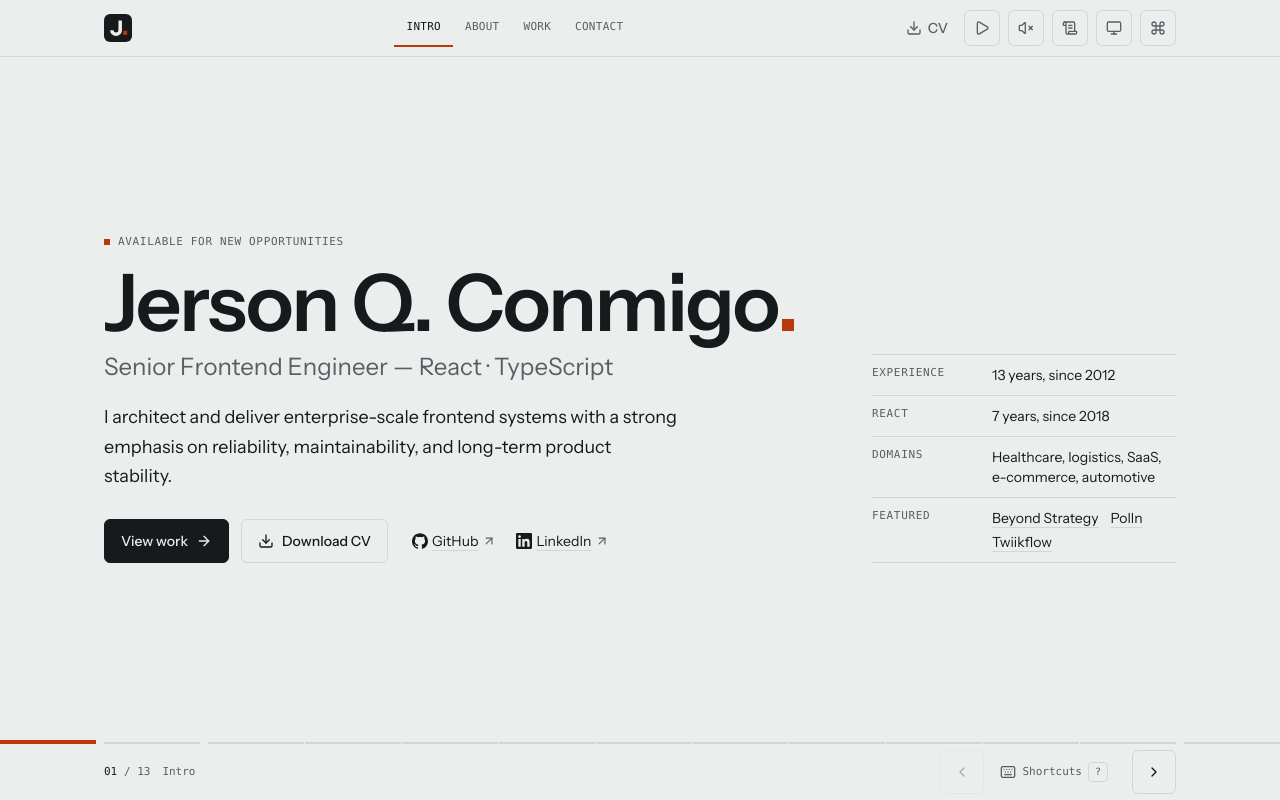
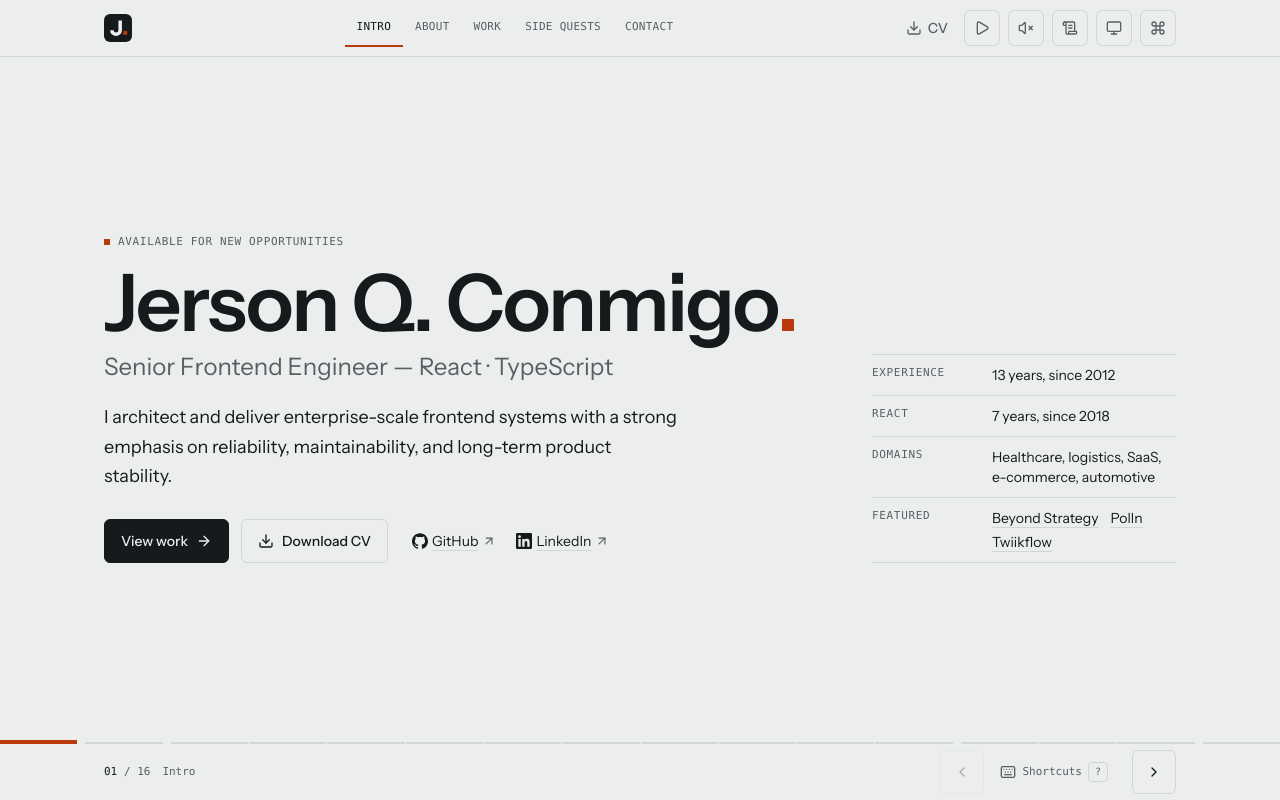
Before and after one commit to jersrej/jersrej.github.io, a React (Vite) app: page / in a window 1280 px wide. Built offline with nearby package versions, Linux system fonts and the light colour scheme; a web font is replaced by a local one.

Commit message:
add side quests section, non client work

```diff
--- a/src/commands.ts
+++ b/src/commands.ts
@@ -5,12 +5,14 @@ import {
   FileText,
   FolderOpen,
   GalleryHorizontal,
+  Gamepad2,
   Hand,
   Keyboard,
   Mail,
   Pause,
   Play,
   ScrollText,
+  Sparkles,
   SunMoon,
   User,
   Volume2,
@@ -19,6 +21,8 @@ import {
 } from 'lucide-react';
 import { GitHubIcon, LinkedInIcon } from './components/BrandIcons';
 import { links } from './data/links';
+import { splitTitle } from './data/projects';
+import { sideQuests } from './data/sideQuests';
 import type { Theme } from './hooks/useTheme';
 import type { ViewMode } from './hooks/useViewMode';
 
@@ -81,6 +85,14 @@ export const buildCommands = (ctx: CommandContext): Command[] => {
       keywords: 'work case studies',
       icon: FolderOpen,
       run: goTo('work')
+    },
+    {
+      id: 'quests',
+      group: 'Go to',
+      label: 'Side quests',
+      keywords: 'personal projects fun cool stuff playground',
+      icon: Sparkles,
+      run: goTo('quests')
     },
     {
       id: 'contact',
@@ -163,6 +175,17 @@ export const buildCommands = (ctx: CommandContext): Command[] => {
       icon: LinkedInIcon,
       run: openLink(links.linkedin)
     },
+    ...sideQuests.map(
+      ({ id, title, link }) =>
+        link !== undefined && {
+          id: `quest-${id}`,
+          group: 'Links',
+          label: `Open ${splitTitle(title).name}`,
+          keywords: 'side quest personal project',
+          icon: Gamepad2,
+          run: openLink(link)
+        }
+    ),
 
     {
       id: 'shortcuts',
--- a/src/components/DeckView.tsx
+++ b/src/components/DeckView.tsx
@@ -1,5 +1,13 @@
 import { useCallback, useEffect, useRef } from 'react';
-import { firstWorkIndex, sections, steps, workProjects, type SectionId } from '../data/deck';
+import {
+  firstQuestIndex,
+  firstWorkIndex,
+  sections,
+  steps,
+  workProjects,
+  type SectionId
+} from '../data/deck';
+import { sideQuests } from '../data/sideQuests';
 import { useAutoPlay } from '../hooks/useAutoPlay';
 import { useDeckInput } from '../hooks/useDeckInput';
 import { playTick } from '../utils/sound';
@@ -61,9 +69,9 @@ export const DeckView = ({
 
   const current = steps[index];
   const offsetOf = (id: SectionId) => sectionIds.indexOf(id) - sectionIds.indexOf(current.section);
-  // Outside the Work section this rests on the nearest project, so entering
+  // Outside its own section this rests on the nearest project, so entering
   // from either side lands on the right one
-  const projectIndex = Math.min(workProjects.length - 1, Math.max(0, index - firstWorkIndex));
+  const nearest = (first: number, count: number) => Math.min(count - 1, Math.max(0, index - first));
 
   return (
     <>
@@ -75,7 +83,22 @@ export const DeckView = ({
           <AboutSection />
         </Slide>
         <Slide offset={offsetOf('work')} label="Work">
-          <ProjectsSection projects={workProjects} activeIndex={projectIndex} />
+          <ProjectsSection
+            section="work"
+            heading="Work"
+            intro="Client work. Products I helped build and ship."
+            projects={workProjects}
+            activeIndex={nearest(firstWorkIndex, workProjects.length)}
+          />
+        </Slide>
+        <Slide offset={offsetOf('quests')} label="Side quests">
+          <ProjectsSection
+            section="quests"
+            heading="Side quests"
+            intro="Not client work. Just things I wanted to exist."
+            projects={sideQuests}
+            activeIndex={nearest(firstQuestIndex, sideQuests.length)}
+          />
         </Slide>
         <Slide offset={offsetOf('contact')} label="Contact">
           <ContactSection />
@@ -85,8 +108,10 @@ export const DeckView = ({
       <DeckControls index={index} onStep={step} onOpenShortcuts={onOpenShortcuts} />
 
       <p className="sr-only" aria-live="polite">
-        {current.project ? `Work: ${current.label}` : current.label}, slide {index + 1} of{' '}
-        {steps.length}
+        {current.project
+          ? `${sections.find((s) => s.id === current.section)?.label}: ${current.label}`
+          : current.label}
+        , slide {index + 1} of {steps.length}
         {autoPlay && ', auto play on'}
       </p>
     </>
--- a/src/components/PageView.tsx
+++ b/src/components/PageView.tsx
@@ -1,5 +1,6 @@
 import { useEffect, useLayoutEffect, useRef } from 'react';
-import { firstWorkIndex, indexFromHash, steps, workProjects } from '../data/deck';
+import { firstQuestIndex, firstWorkIndex, indexFromHash, steps, workProjects } from '../data/deck';
+import { sideQuests } from '../data/sideQuests';
 import { AboutSection } from './sections/AboutSection';
 import { ContactSection } from './sections/ContactSection';
 import { HeroSection } from './sections/HeroSection';
@@ -81,7 +82,24 @@ export const PageView = ({ index, go }: PageViewProps) => {
         <AboutSection />
       </section>
       <section id="work" aria-label="Work" className={anchor}>
-        <ProjectsSection projects={workProjects} activeIndex={index - firstWorkIndex} stacked />
+        <ProjectsSection
+          section="work"
+          heading="Work"
+          intro="Client work. Products I helped build and ship."
+          projects={workProjects}
+          activeIndex={index - firstWorkIndex}
+          stacked
+        />
+      </section>
+      <section id="quests" aria-label="Side quests" className={anchor}>
+        <ProjectsSection
+          section="quests"
+          heading="Side quests"
+          intro="Not client work. Just things I wanted to exist."
+          projects={sideQuests}
+          activeIndex={index - firstQuestIndex}
+          stacked
+        />
       </section>
       {/* Tall enough that Contact can reach the reading line at the end of the page */}
       <section
--- a/src/components/SectionNav.tsx
+++ b/src/components/SectionNav.tsx
@@ -15,11 +15,20 @@ export const SectionNav = ({ current, label, className = '' }: SectionNavProps)
           key={section.id}
           href={`#${section.id}`}
           aria-current={active ? 'true' : undefined}
-          className={`border-b-2 px-1.5 py-2.5 font-mono text-[10px] tracking-wide uppercase transition-colors md:px-3 md:text-[11px] ${
+          className={`border-b-2 px-1 py-2.5 font-mono text-[10px] tracking-wide whitespace-nowrap uppercase min-[360px]:px-1.5 transition-colors md:px-3 md:text-[11px] ${
             active ? 'border-accent text-ink' : 'border-transparent text-muted hover:text-ink'
           }`}
         >
-          {section.label}
+          {section.compact ? (
+            <>
+              <span className="sm:hidden" aria-hidden="true">
+                {section.compact}
+              </span>
+              <span className="max-sm:sr-only">{section.label}</span>
+            </>
+          ) : (
+            section.label
+          )}
         </a>
       );
     })}
--- a/src/data/deck.ts
+++ b/src/data/deck.ts
@@ -1,6 +1,7 @@
 import { projects, splitTitle, type Project } from './projects';
+import { sideQuests } from './sideQuests';
 
-export type SectionId = 'intro' | 'about' | 'work' | 'contact';
+export type SectionId = 'intro' | 'about' | 'work' | 'quests' | 'contact';
 
 export type Step = {
   hash: string;
@@ -9,36 +10,46 @@ export type Step = {
   project?: Project;
 };
 
-export const sections: { id: SectionId; label: string }[] = [
+// `compact` stands in for the label where the nav shares a phone-width row
+export const sections: { id: SectionId; label: string; compact?: string }[] = [
   { id: 'intro', label: 'Intro' },
   { id: 'about', label: 'About' },
   { id: 'work', label: 'Work' },
+  { id: 'quests', label: 'Side quests', compact: 'Quests' },
   { id: 'contact', label: 'Contact' }
 ];
 
 // Featured projects lead; the rest keep their order from the data file
 export const workProjects = [...projects].sort((a, b) => Number(b.featured) - Number(a.featured));
 
+// One step per project, addressed as "section/project"
+const projectSteps = (section: SectionId, list: Project[]): Step[] =>
+  list.map((project) => ({
+    hash: `${section}/${project.id}`,
+    section,
+    label: splitTitle(project.title).name,
+    project
+  }));
+
 // Every stop in the deck, in the order Next/Previous walks through them
 export const steps: Step[] = [
   { hash: 'intro', section: 'intro', label: 'Intro' },
   { hash: 'about', section: 'about', label: 'About' },
-  ...workProjects.map((project) => ({
-    hash: `work/${project.id}`,
-    section: 'work' as const,
-    label: splitTitle(project.title).name,
-    project
-  })),
+  ...projectSteps('work', workProjects),
+  ...projectSteps('quests', sideQuests),
   { hash: 'contact', section: 'contact', label: 'Contact' }
 ];
 
 export const firstWorkIndex = steps.findIndex((s) => s.section === 'work');
+export const firstQuestIndex = steps.findIndex((s) => s.section === 'quests');
 
 // Section-level hashes, plus the anchors the old scrolling page used
 const aliases: Record<string, string> = {
   home: 'intro',
   work: steps[firstWorkIndex].hash,
-  projects: steps[firstWorkIndex].hash
+  projects: steps[firstWorkIndex].hash,
+  quests: steps[firstQuestIndex].hash,
+  'side-quests': steps[firstQuestIndex].hash
 };
 
 export const indexFromHash = (hash: string) => {
--- /dev/null
+++ b/src/data/sideQuests.ts
@@ -0,0 +1,53 @@
+import type { Project } from './projects';
+
+// Personal projects, built for fun rather than for a client
+export const sideQuests: Project[] = [
+  {
+    id: 'pokedex',
+    title: 'Pokédex – Personal Project',
+    tagline: 'The original Pokédex, rebuilt for the web',
+    stack: 'ReactJS · TypeScript · TailwindCSS · TanStack Query · PokéAPI',
+    contributions: [
+      'Built a folding two-screen device with a searchable index and a detail view',
+      'Kept it Generation I: Red/Blue sprites, the original types and cries',
+      'Added display modes, favourites, keyboard navigation and sound effects',
+      'Wrote a typed data layer over PokéAPI with TanStack Query'
+    ],
+    impact: 'A faithful Kanto Pokédex that runs entirely in the browser.',
+    link: 'https://jersrej.github.io/pokedex/',
+    repo: 'https://github.com/jersrej/pokedex',
+    featured: false
+  },
+  {
+    id: 'gamedex',
+    title: 'GameDex – Personal Project',
+    tagline: 'A game library for finding what to play next',
+    stack: 'Next.js · TypeScript · TailwindCSS · ShadCN · RAWG API',
+    contributions: [
+      'Built search and filters by genre, platform, year and score',
+      'Added a personal library, side-by-side comparison and a "Surprise me" pick',
+      'Kept the game API behind a Backend-for-Frontend layer in Next.js',
+      'Designed a retro-console design system on top of ShadCN'
+    ],
+    impact: 'A quick way to pick your next game from a catalogue of 500,000+.',
+    link: 'https://jersrej-gamedex.vercel.app/',
+    repo: 'https://github.com/jersrej/gamedex',
+    featured: false
+  },
+  {
+    id: 'ph-data-terminal',
+    title: 'PH Data Terminal – Personal Project',
+    tagline: 'Philippine census statistics on a drill-down map',
+    stack: 'ReactJS · TypeScript · TailwindCSS · D3 · TanStack Query',
+    contributions: [
+      'Built a map that drills from region to province, city and barangay',
+      'Added six data layers, rankings, comparison and search across 43,768 areas',
+      'Kept the selected area, layer and year in a shareable URL',
+      'Wrote a Latin-to-Baybayin converter that runs entirely in the browser'
+    ],
+    impact: 'Every barangay in the country, explorable from a static site with no backend.',
+    link: 'https://jersrej.github.io/ph-data-terminal/',
+    repo: 'https://github.com/jersrej/ph-data-terminal',
+    featured: false
+  }
+];
--- a/src/styles.css
+++ b/src/styles.css
@@ -208,6 +208,13 @@ body {
       display: block;
     }
   }
+
+  /* A section's one-line intro: in the deck it only appears when there is height to spare above the slide */
+  @media (max-height: 719px) {
+    :root:not([data-mode='page']) .section-intro {
+      display: none;
+    }
+  }
 }
 
 /* Bug Hunter: the bar under each bug drains over that bug's lifetime */
```
Also changed, not shown: src/components/sections/ProjectsSection.tsx (+21 -6 lines), 1 other file (tests, documents, lock files or other folders).
